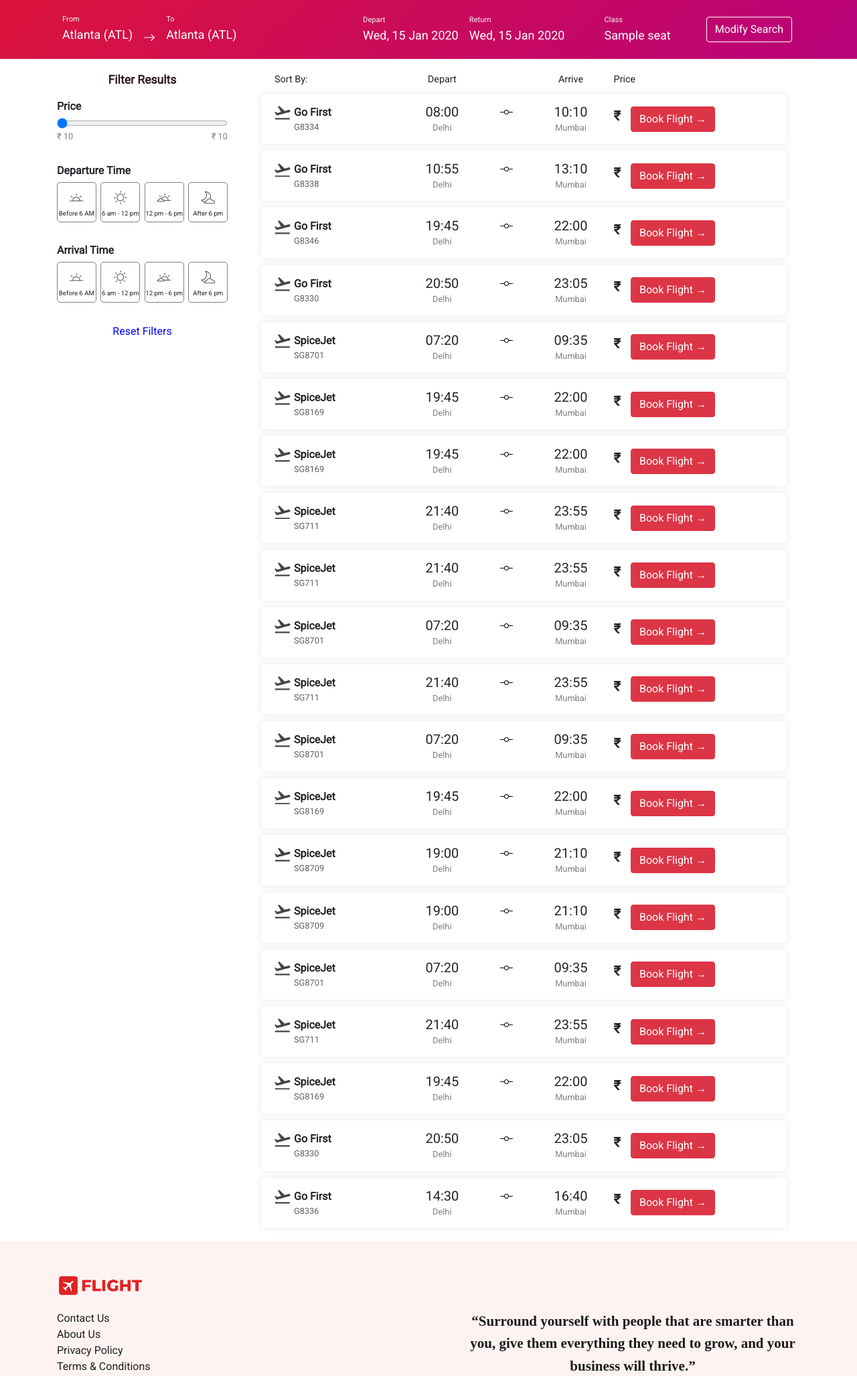
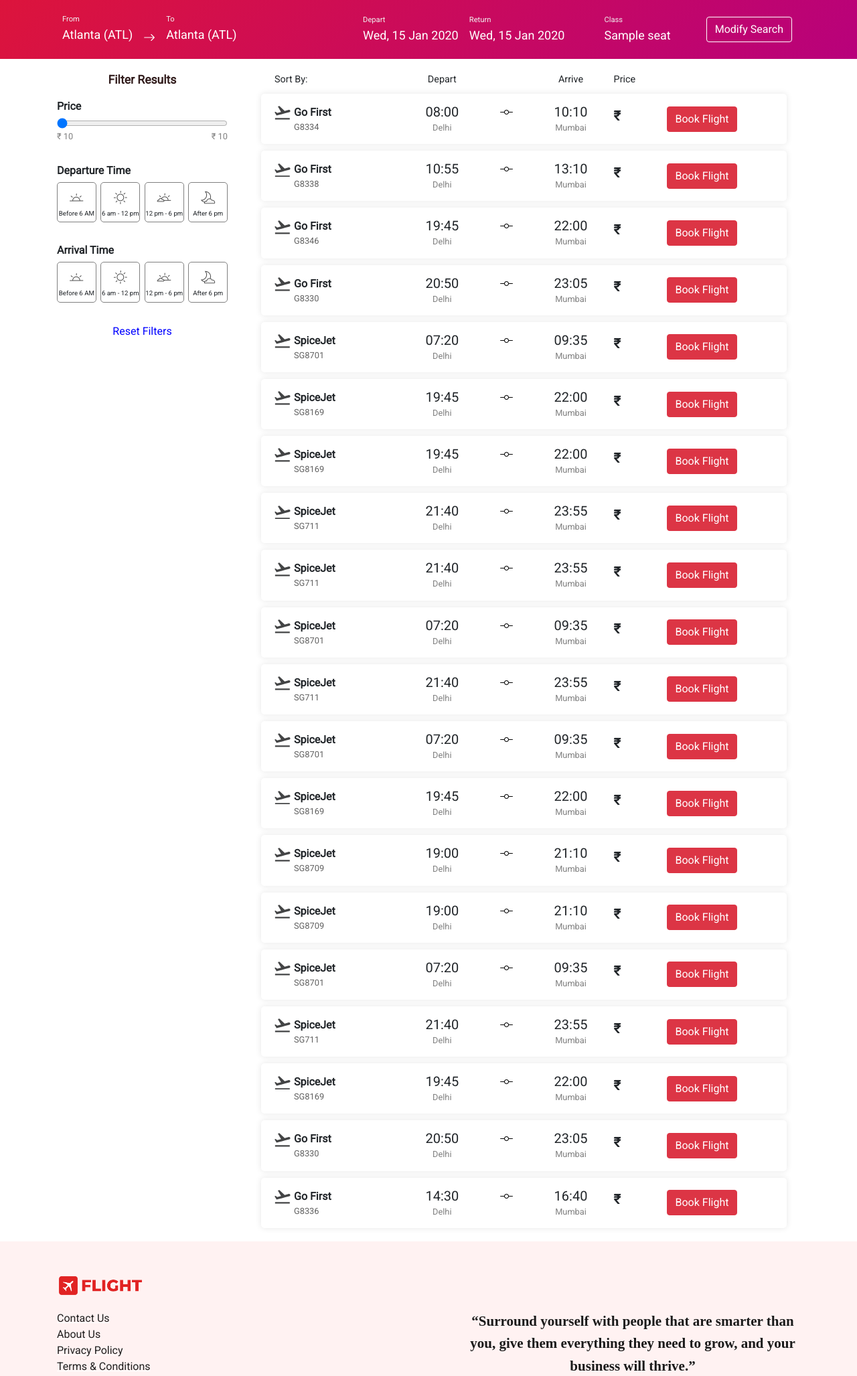
Before and after one commit to ayush9304/Flight, a Django app: template flight/templates/flight/search.html in a window 1280 px wide. Shown: the part 66-2121 px from the top of the page at 67% size. Run offline with Django 3.2, Linux system fonts and the light colour scheme; data comes from the database, SQL or seed files in the repository; tables that the repository leaves empty hold one stand-in row (values such as "Sample post"); the template is opened without the code that fills it: values that come from a table or form of the project are taken from there, most other values are stand-ins (such as "Sample title", 1, 10 or a date in 2020); some libraries are stand-ins or nearby versions; some web fonts are replaced.

Commit message:
added gitignore and fixed some frontend in search page

```diff
--- a/flight/static/css/search2_style.css
+++ b/flight/static/css/search2_style.css
@@ -284,6 +284,7 @@
 .flight-details-btn{
     display: flex;
     flex: 1;
+    justify-content: space-around;
 }
 .flight-details-btn button{
     margin-top: auto;
--- a/flight/templates/flight/search.html
+++ b/flight/templates/flight/search.html
@@ -411,7 +411,7 @@
                                                             <input type="hidden" name="seatClass" value="{{seat}}">
                                                             <button class="btn btn-primary btn-danger o-b" type="submit">
 
-                                                                Book Flight &#8594;
+                                                                Book Flight <!--&#8594;-->
                                                             </button>
                                                         </form>
                                                     {% endif %}
```
Also changed, not shown: 1 other file.
